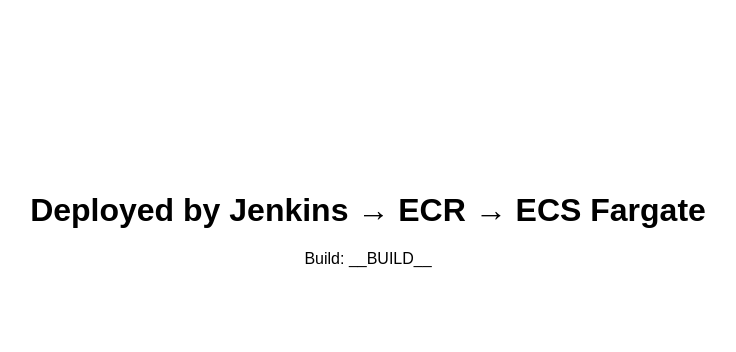
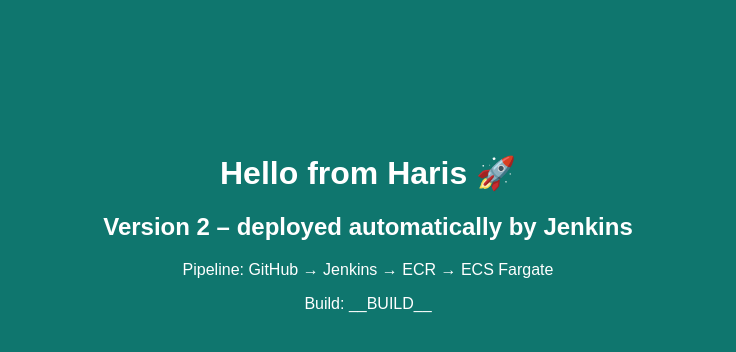
Before and after one commit to hariskhancs12/app, a plain HTML site: page app/index.html in a window 1280 px wide. Shown: the whole page, without its empty margins (272-1008 px from the left). Drawn offline with Linux system fonts and the light colour scheme.

Commit message:
Revise index.html for deployment details and styling
Updated body style and content for deployment message.

```diff
--- a/app/index.html
+++ b/app/index.html
@@ -1,6 +1,8 @@
 <!DOCTYPE html>
 <html><head><title>Scenario 30</title></head>
-<body style="font-family:sans-serif;text-align:center;margin-top:15%">
-<h1>Deployed by Jenkins &rarr; ECR &rarr; ECS Fargate</h1>
+<body style="font-family:sans-serif;text-align:center;margin-top:12%;background:#0f766e;color:white">
+<h1>Hello from Haris 🚀</h1>
+<h2>Version 2 – deployed automatically by Jenkins</h2>
+<p>Pipeline: GitHub → Jenkins → ECR → ECS Fargate</p>
 <p>Build: __BUILD__</p>
 </body></html>
```
